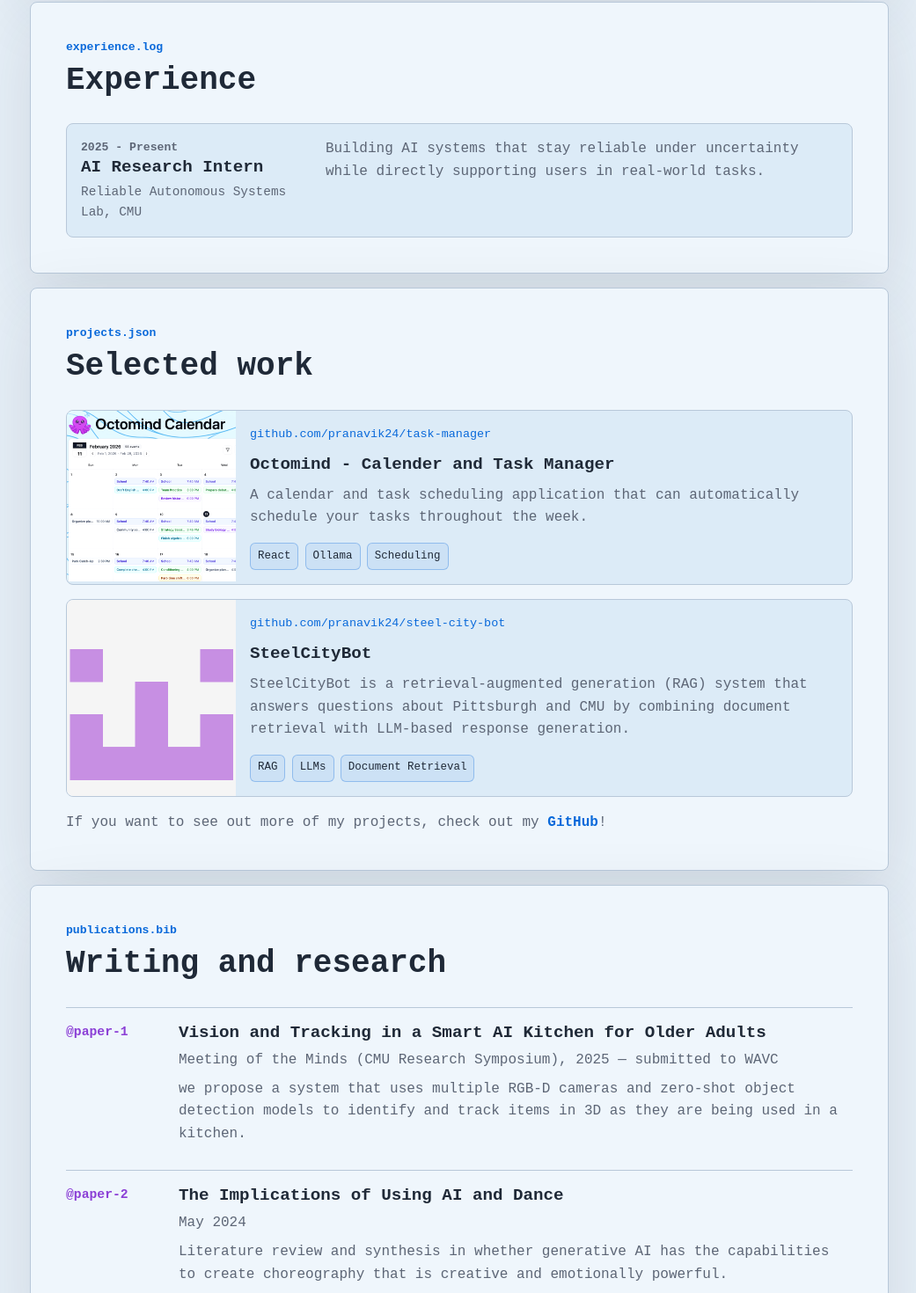
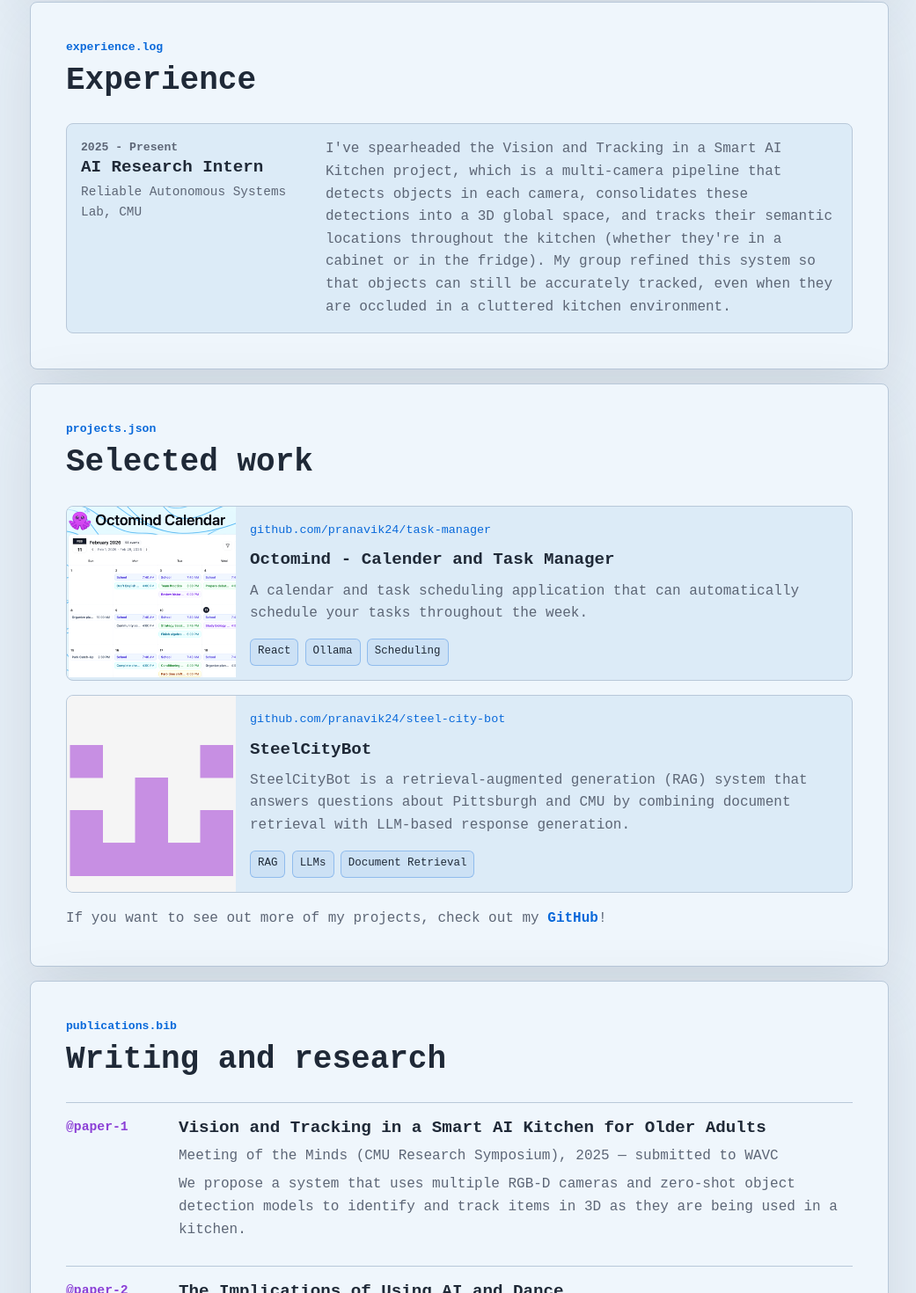
Before and after one commit to pranavik24/pranavik24.github.io, a React (Vite) app: page / in a window 1280 px wide. Shown: the part 1160-2630 px from the top of the page at 88% size, without its empty margins (238-1279 px from the left). Built offline with nearby package versions, Linux system fonts and the light colour scheme.

Commit message:
Update portfolio content

```diff
--- a/src/main.jsx
+++ b/src/main.jsx
@@ -31,7 +31,7 @@ const publications = [
     title: 'Vision and Tracking in a Smart AI Kitchen for Older Adults',
     venue: 'Meeting of the Minds (CMU Research Symposium), 2025 — submitted to WAVC',
     summary:
-      'we propose a system that uses multiple RGB-D cameras and zero-shot object detection models to identify and track items in 3D as they are being used in a kitchen.',
+      'We propose a system that uses multiple RGB-D cameras and zero-shot object detection models to identify and track items in 3D as they are being used in a kitchen.',
   },
   {
     title: 'The Implications of Using AI and Dance',
@@ -54,7 +54,7 @@ const experiences = [
     team: 'Reliable Autonomous Systems Lab, CMU',
     period: '2025 - Present',
     summary:
-      'Building AI systems that stay reliable under uncertainty while directly supporting users in real-world tasks.',
+      ' I\'ve spearheaded the Vision and Tracking in a Smart AI Kitchen project, which is a multi-camera pipeline that detects objects in each camera, consolidates these detections into a 3D global space, and tracks their semantic locations throughout the kitchen (whether they\'re in a cabinet or in the fridge). My group refined this system so that objects can still be accurately tracked, even when they are occluded in a cluttered kitchen environment.',
   },
 ];
 
```
